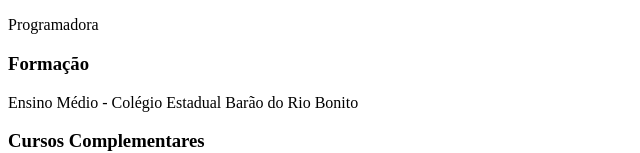
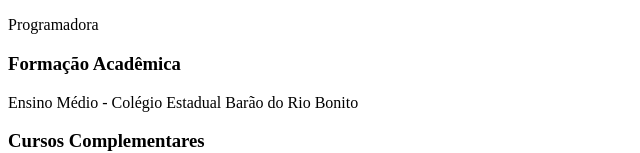
Before and after one commit to Nessadelg/Assincrono, a plain HTML site: page index.html in a window 1280 px wide. Shown: the part 214-367 px from the top of the page, without its empty margins (0-640 px from the left). Drawn offline with Linux system fonts and the light colour scheme.

Commit message:
Update
Atualização do Currículo

```diff
--- a/index.html
+++ b/index.html
@@ -14,7 +14,7 @@
       <hr>
       <h3><b> Objetivo</b></h3>
       <p> Programadora</p>
-      <h3><b>Formação</b> </h3>
+      <h3><b>Formação Acadêmica</b> </h3>
       <p>Ensino Médio - Colégio Estadual Barão do Rio Bonito</p>
       <h3><b>Cursos Complementares</b></h3>
       <p>* Noções básicas de Internet - IBM</p>
```
